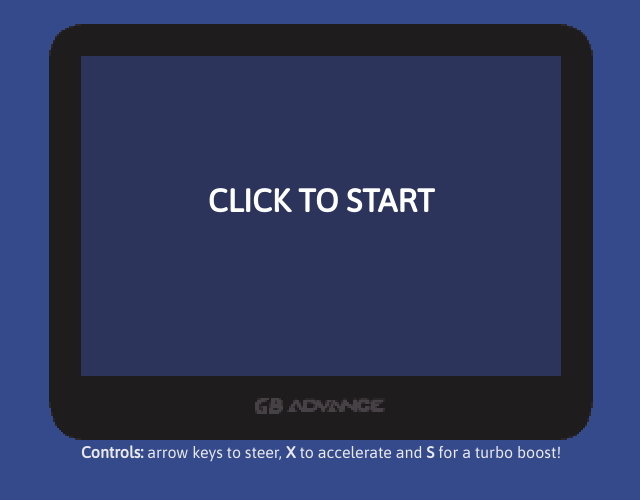
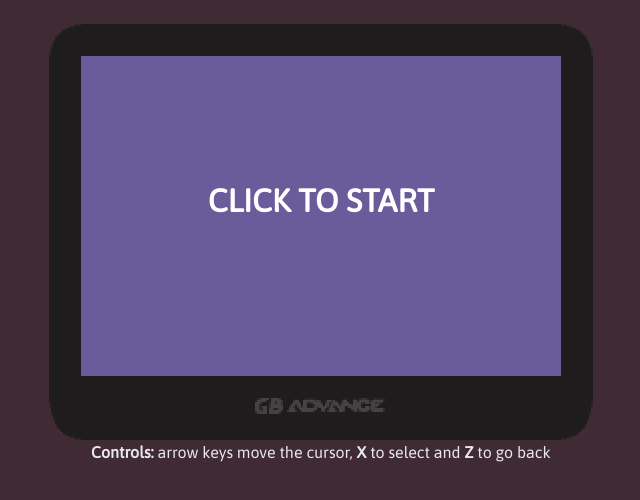
Before and after one commit to foopod/lro-web, a plain HTML site: page index.html in a window 1280 px wide. Shown: the whole page, without its empty margins (319-959 px from the left). Drawn offline with Linux system fonts and the light colour scheme.

Commit message:
change color/text

```diff
--- a/index.html
+++ b/index.html
@@ -12,7 +12,7 @@
             margin:64px 32px;
         }
         body{
-            background: #354a8a;
+            background: #402b34;
             color: #e8e8ed;
             font-family: 'Asap', sans-serif;
         }
@@ -54,7 +54,7 @@
             <div id="gba">
                 <iframe src="start.html" width="480" height="320">
                 </iframe>
-                <b>Controls:</b> arrow keys to steer, <b>X</b> to accelerate and <b>S</b> for a turbo boost!
+                <b>Controls:</b> arrow keys move the cursor, <b>X</b> to select and <b>Z</b> to go back
             </div>
         </div>
     </body>
--- a/start.html
+++ b/start.html
@@ -5,7 +5,7 @@
         <link href="https://fonts.googleapis.com/css?family=Asap" rel="stylesheet">
         <style>
         body{
-            background: #2C345C;
+            background: #6a5c9b;
             color: #9092b1;
             font-family: 'Asap', sans-serif;
         }
```
